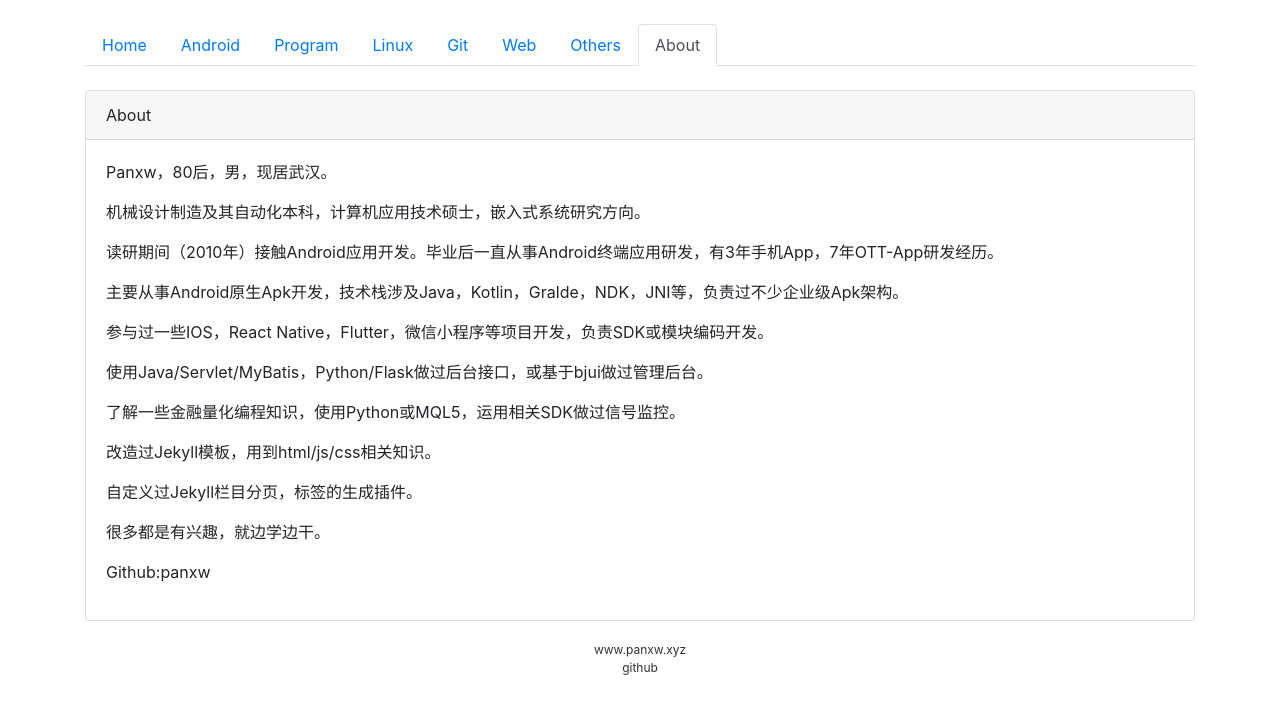
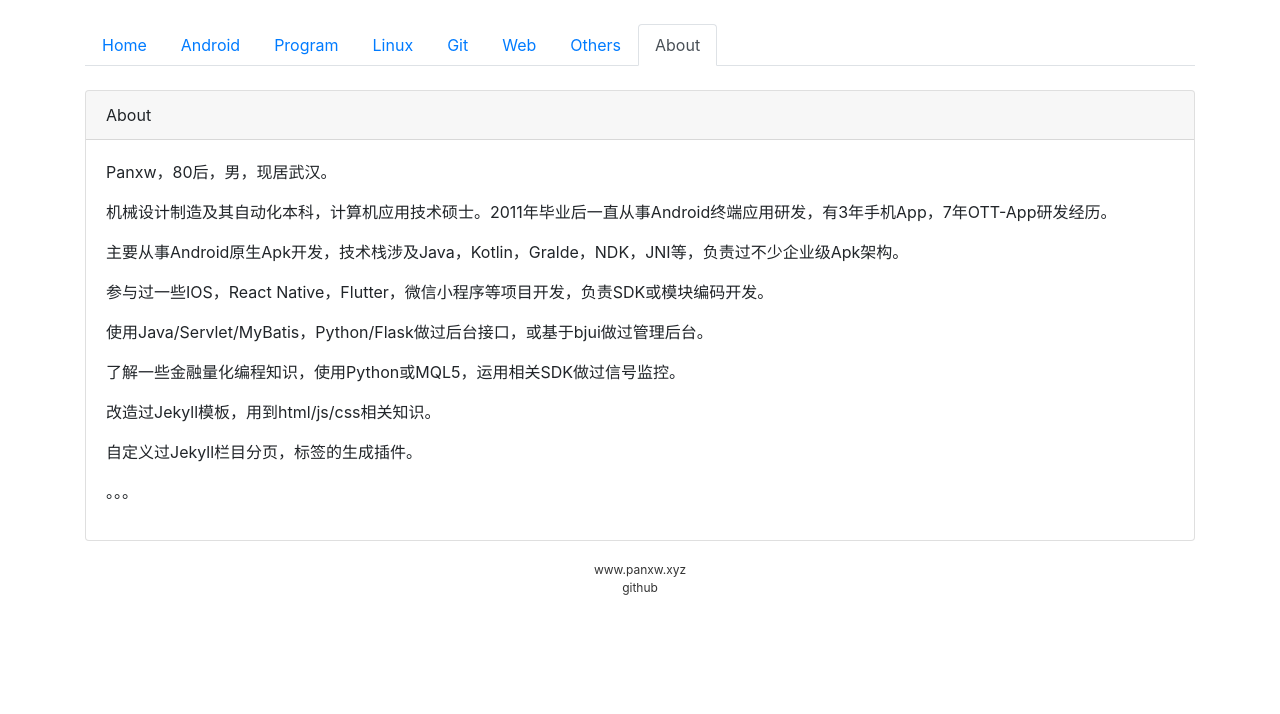
Before and after one commit to panxw/panxw.github.io, a Jekyll site: the page built from about.md, in a window 1280 px wide. Shown: the top 714 px of the page. Built offline with Jekyll 4.4.1, drawn with Linux system fonts in a browser that asks for light colours.

Commit message:
Update about.md

```diff
--- a/about.md
+++ b/about.md
@@ -5,9 +5,7 @@ category: About
 ---
 Panxw，80后，男，现居武汉。
 
-机械设计制造及其自动化本科，计算机应用技术硕士，嵌入式系统研究方向。
-
-读研期间（2010年）接触Android应用开发。毕业后一直从事Android终端应用研发，有3年手机App，7年OTT-App研发经历。
+机械设计制造及其自动化本科，计算机应用技术硕士。2011年毕业后一直从事Android终端应用研发，有3年手机App，7年OTT-App研发经历。
 
 主要从事Android原生Apk开发，技术栈涉及Java，Kotlin，Gralde，NDK，JNI等，负责过不少企业级Apk架构。
 
@@ -21,6 +19,4 @@ Panxw，80后，男，现居武汉。
 
 自定义过Jekyll栏目分页，标签的生成插件。
 
-很多都是有兴趣，就边学边干。
-
-Github:panxw
+。。。
```
